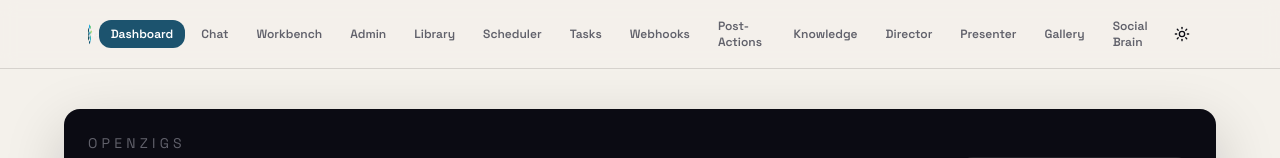
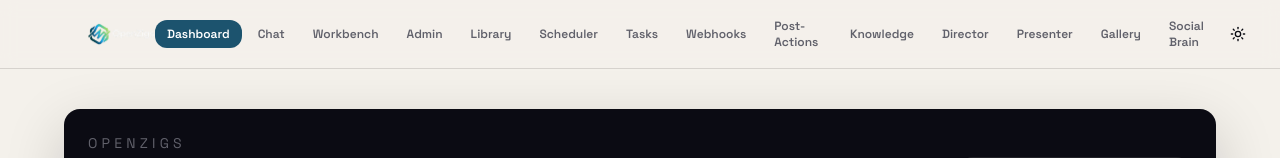
Before and after one commit to openzigs/openzigs, a Next.js app in the folder ui/: page / in a window 1280 px wide. Shown: the top 158 px of the page. Built offline with nearby package versions, Linux system fonts and the light colour scheme; no server answers.

Commit message:
fix nav bar

```diff
--- a/ui/components/nav-bar.tsx
+++ b/ui/components/nav-bar.tsx
@@ -45,7 +45,7 @@ export const NavBar = () => {
           <img
             src="/openzigs-logo-light.png"
             alt="OpenZigs"
-            className="h-6"
+            className="h-6 w-auto max-w-[8rem] flex-shrink-0"
             draggable="false"
           />
         </Link>
```
